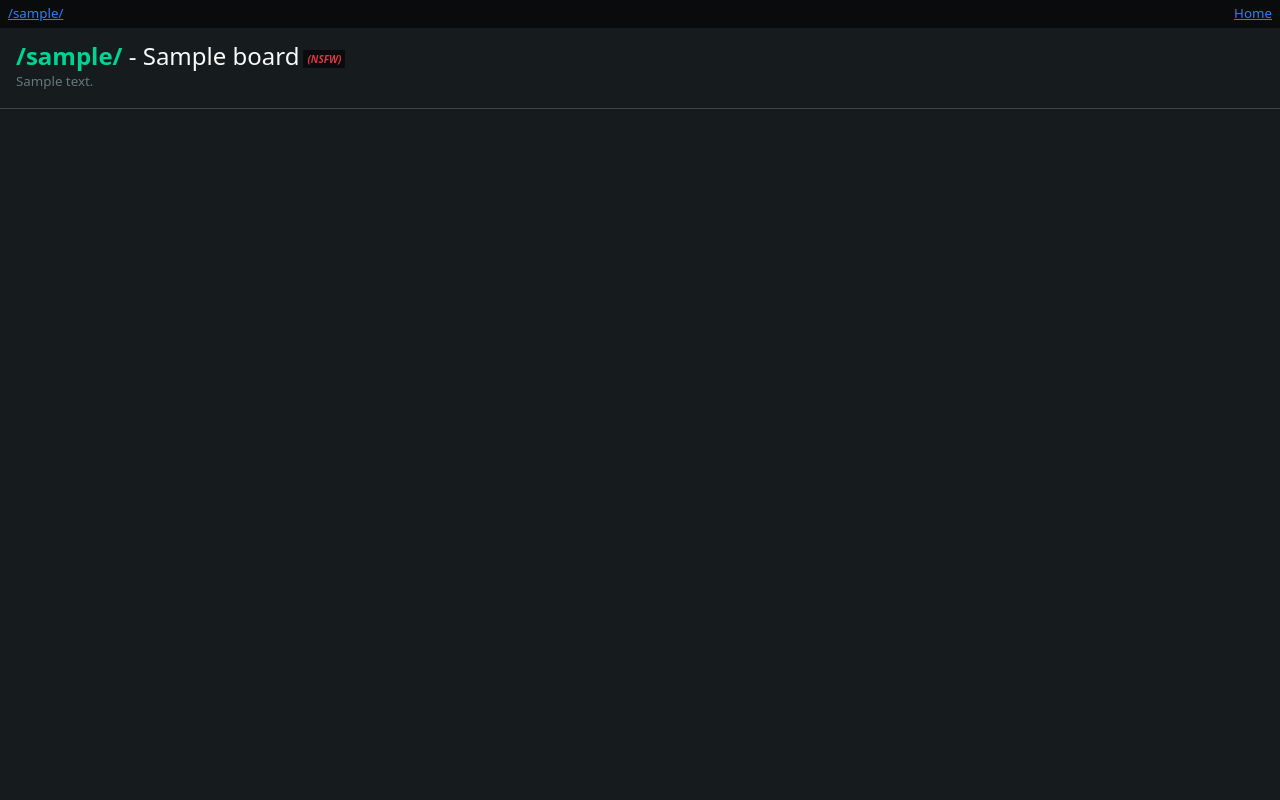
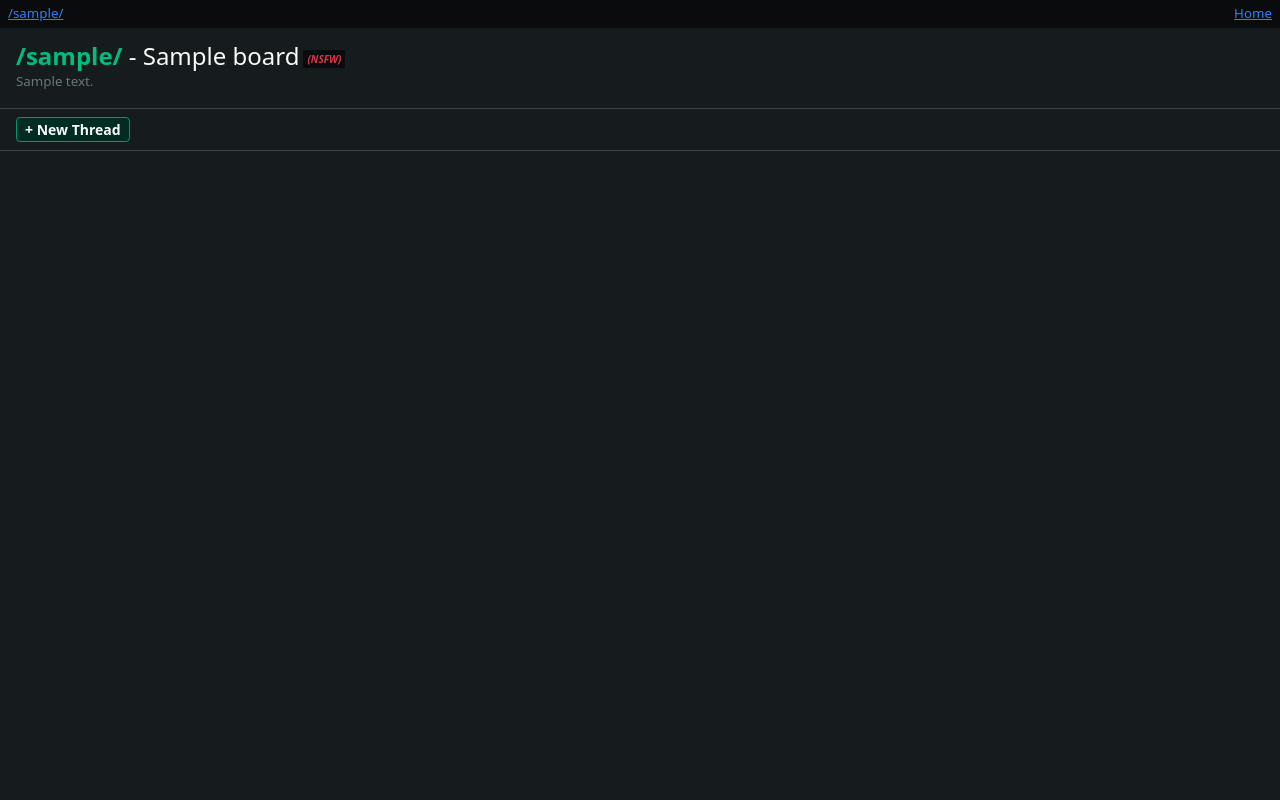
Before and after one commit to VictorClvtt/pichan-django-imageboard, a Django app: a page that uses templates/global/base.html in a window 1280 px wide. Run offline with Django 5.2, Linux system fonts and the light colour scheme; tables that the repository leaves empty hold one stand-in row (values such as "Sample post").

Commit message:
refactor: redesign the css variable composition and naming

```diff
--- a/static/global/css/base.css
+++ b/static/global/css/base.css
@@ -1,10 +1,10 @@
 body{
-    background-color: var(--main-bg-color);
+    background-color: var(--color-base-900);
     height: 100vh;
 }
 
 *{
-    color: var(--main-font-color);
+    color: var(--color-base-50);
 }
 
 a{
@@ -12,32 +12,40 @@ a{
 }
 
 .main-border{
-    border: 1px solid var(--main-border-color);
+    border: 1px solid var(--color-base-700);
+}
+
+.main-border-top{
+    border-top: 1px solid var(--color-base-700);
 }
 
 .main-border-bottom{
-    border-bottom: 1px solid var(--main-border-color);
+    border-bottom: 1px solid var(--color-base-700);
 }
 
 .main-bg-color-dark{
-    background-color: var(--main-bg-color-dark);
+    background-color: var(--color-base-950);
+}
+
+.main-bg-color{
+    background-color: var(--color-base-900);
 }
 
 .main-bg-color-light{
-    background-color: var(--main-bg-color-light);
+    background-color: var(--color-base-800);
 }
 
 .main-hr{
-    border-bottom: 1px solid var(--main-border-color);
+    border-bottom: 1px solid var(--color-base-700);
     margin: 0;
 }
 
 .main-darker-font-color{
-    color: var(--main-darker-font-color);
+    color: var(--color-base-500);
 }
 
 .main-dark-font-color{
-    color: var(--main-dark-font-color);
+    color: var(--color-base-200);
 }
 
 .main-smaller-fs{
@@ -57,15 +65,43 @@ a{
 }
 
 .main-accent-color{
-    color: var(--main-accent-color);
+    color: var(--color-accent-500);
 }
 
 .main-light-accent-color{
-    color: var(--main-light-accent-color);
+    color: var(--color-accent-400);
 }
 
 .main-big-fs{
     font-size: var(--big-font-size);
+}
+
+.main-btn{
+    color: var(--color-base-50);
+    background: var(--color-accent-950);
+    border: 1px solid var(--color-accent-600);
+    border-radius: 4px;
+}
+
+.main-btn:hover{
+    color: var(--color-base-950);
+    background: var(--color-accent-700);
+    border: 1px solid var(--color-accent-700);
+    transition: 0.25s;
+}
+
+.main-neutral-btn{
+    color: var(--color-base-50);
+    background: var(--color-base-800);
+    border: 1px solid var(--color-base-700);
+    border-radius: 3px;
+}
+
+.main-neutral-btn:hover{
+    color: var(--color-base-50);
+    background: var(--color-base-700);
+    border: 1px solid var(--color-base-700);
+    transition: 0.25s;
 }
 
 .text-ellipsis {
--- a/static/global/css/variables.css
+++ b/static/global/css/variables.css
@@ -1,16 +1,27 @@
 :root {
-    --main-bg-color-dark: oklch(14.8% 0.004 228.8);
-    --main-bg-color: oklch(21.8% 0.008 223.9);
-    --main-bg-color-light: oklch(27.5% 0.011 216.9);
+    --color-base-50: oklch(98.7% 0.002 197.1);
+    --color-base-100: oklch(96.3% 0.002 197.1);
+    --color-base-200: oklch(92.5% 0.005 214.3);
+    --color-base-300: oklch(87.2% 0.007 219.6);
+    --color-base-400: oklch(72.3% 0.014 214.4);
+    --color-base-500: oklch(56% 0.021 213.5);
+    --color-base-600: oklch(45% 0.017 213.2);
+    --color-base-700: oklch(37.8% 0.015 216);
+    --color-base-800: oklch(27.5% 0.011 216.9);
+    --color-base-900: oklch(21.8% 0.008 223.9);
+    --color-base-950: oklch(14.8% 0.004 228.8);
 
-    --main-border-color: oklch(37.8% 0.015 216);
-
-    --main-darker-font-color: oklch(56% 0.021 213.5);
-    --main-dark-font-color: oklch(92.5% 0.005 214.3);
-    --main-font-color: oklch(98.7% 0.002 197.1);
-
-    --main-accent-color: oklch(76.5% 0.177 163.223);
-    --main-light-accent-color: oklch(90.5% 0.093 164.15);
+    --color-accent-50: oklch(97.9% 0.021 166.113);
+    --color-accent-100: oklch(95% 0.052 163.051);
+    --color-accent-200: oklch(90.5% 0.093 164.15);
+    --color-accent-300: oklch(84.5% 0.143 164.978);
+    --color-accent-400: oklch(76.5% 0.177 163.223);
+    --color-accent-500: oklch(69.6% 0.17 162.48);
+    --color-accent-600: oklch(59.6% 0.145 163.225);
+    --color-accent-700: oklch(50.8% 0.118 165.612);
+    --color-accent-800: oklch(43.2% 0.095 166.913);
+    --color-accent-900: oklch(37.8% 0.077 168.94);
+    --color-accent-950: oklch(26.2% 0.051 172.552);
 
     --smaller-font-size: 7.5pt;
     --small-font-size: 10pt;
--- a/templates/boards/board.html
+++ b/templates/boards/board.html
@@ -20,7 +20,7 @@
         </div>
         <a class="main-small-fs" href="{% url 'home' %}">Home</a>
     </nav>
-    <header class="p-3 main-border-bottom">
+    <header class="py-3 px-3 main-border-bottom">
         <div class="d-flex align-items-center gap-1 mb-1">
             <h1 class="main-bigger-fs m-0 lh-1"><span class="main-accent-color fw-bold">/{{ current_board.slug }}/</span> - {{ current_board.name }}</h1>
             {% if current_board.is_nsfw %}
@@ -30,5 +30,31 @@
 
         <p class="main-darker-font-color main-small-fs m-0">{{ current_board.description }}</p>
     </header>
+    <div class="py-2 px-3 main-border-bottom">
+        <!-- Button trigger modal -->
+        <button type="button" class="main-btn main-normal-fs px-2 fw-bold" data-bs-toggle="modal" data-bs-target="#exampleModal">
+            + New Thread
+        </button>
 
+
+    </div>
+
+    <!-- Modal -->
+    <div class="modal fade" id="exampleModal" tabindex="-1" aria-labelledby="exampleModalLabel" aria-hidden="true">
+        <div class="modal-dialog">
+            <div class="modal-content">
+                <div class="modal-header main-bg-color-light rounded-top-1 main-border-bottom">
+                    <h1 class="modal-title fs-5" id="exampleModalLabel">Modal title</h1>
+                    <button type="button" class="btn-close" data-bs-dismiss="modal" data-bs-theme="dark" aria-label="Close"></button>
+                </div>
+                <div class="main-bg-color modal-body">
+                    ...
+                </div>
+                <div class="modal-footer main-bg-color-light main-border-top rounded-bottom-1">
+                    <button type="button" class="main-neutral-btn py-1 px-2" data-bs-dismiss="modal">Close</button>
+                    <button type="button" class="main-btn py-1 px-2">Save changes</button>
+                </div>
+            </div>
+        </div>
+    </div>
 {% endblock %}
--- a/templates/global/base.html
+++ b/templates/global/base.html
@@ -17,5 +17,6 @@
 
     {% block content %}{% endblock %}
 
+    <script src="https://cdn.jsdelivr.net/npm/bootstrap@5.3.8/dist/js/bootstrap.bundle.min.js" integrity="sha384-FKyoEForCGlyvwx9Hj09JcYn3nv7wiPVlz7YYwJrWVcXK/BmnVDxM+D2scQbITxI" crossorigin="anonymous"></script>
 </body>
 </html>
```
Also changed, not shown: apps/boards/forms.py (added).
